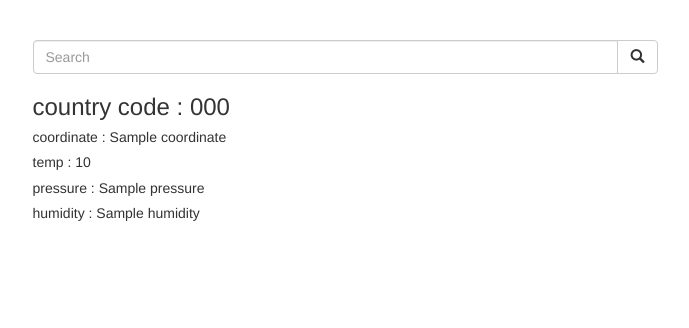
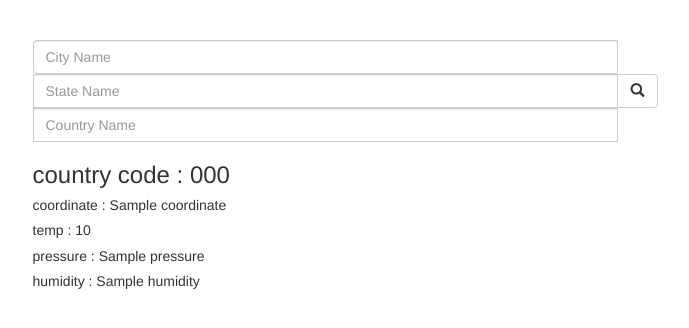
Before and after one commit to AnaghaARao/Weather-App, a Django app: template main/templates/main/index.html in a window 1280 px wide. Shown: the part 70-398 px from the top of the page, without its empty margins (295-984 px from the left). Run offline with Django 3.2, Linux system fonts and the light colour scheme; the template is opened without the code that fills it: most values are stand-ins (such as "Sample title", 1, 10 or a date in 2020); some libraries are stand-ins or nearby versions.

Commit message:
Edited Frontend for more inputs

```diff
--- a/main/templates/main/index.html
+++ b/main/templates/main/index.html
@@ -25,7 +25,9 @@
     <form method="post" class="col-md-6 col-md-offset-3">
       {% csrf_token %}
       <div class="input-group">
-        <input type="text" class="form-control" name="city" placeholder="Search">
+        <input type="text" class="form-control" name="city" placeholder="City Name">
+        <input type="text" class="form-control" name="state" placeholder="State Name">
+        <input type="text" class="form-control" name="country" placeholder="Country Name">
         <div class="input-group-btn">
           <button class="btn btn-default" type="submit">
             <i class="glyphicon glyphicon-search"></i>
--- a/main/views.py
+++ b/main/views.py
@@ -20,8 +20,7 @@ def index(request):
         # source contain JSON data from API
 
         source = urllib.request.urlopen(
-             'http://api.openweathermap.org/data/2.5/weather?q ='
-                    + city + '&appid = ' + api_key).read()
+             http://api.openweathermap.org/geo/1.0/direct?q={city},{state code},{country code}&limit={limit}&appid={api_key}).read()
 
         # converting JSON data to a dictionary
         list_of_data = json.loads(source)
```
Also changed, not shown: db.sqlite3 (added), 1 other file.
